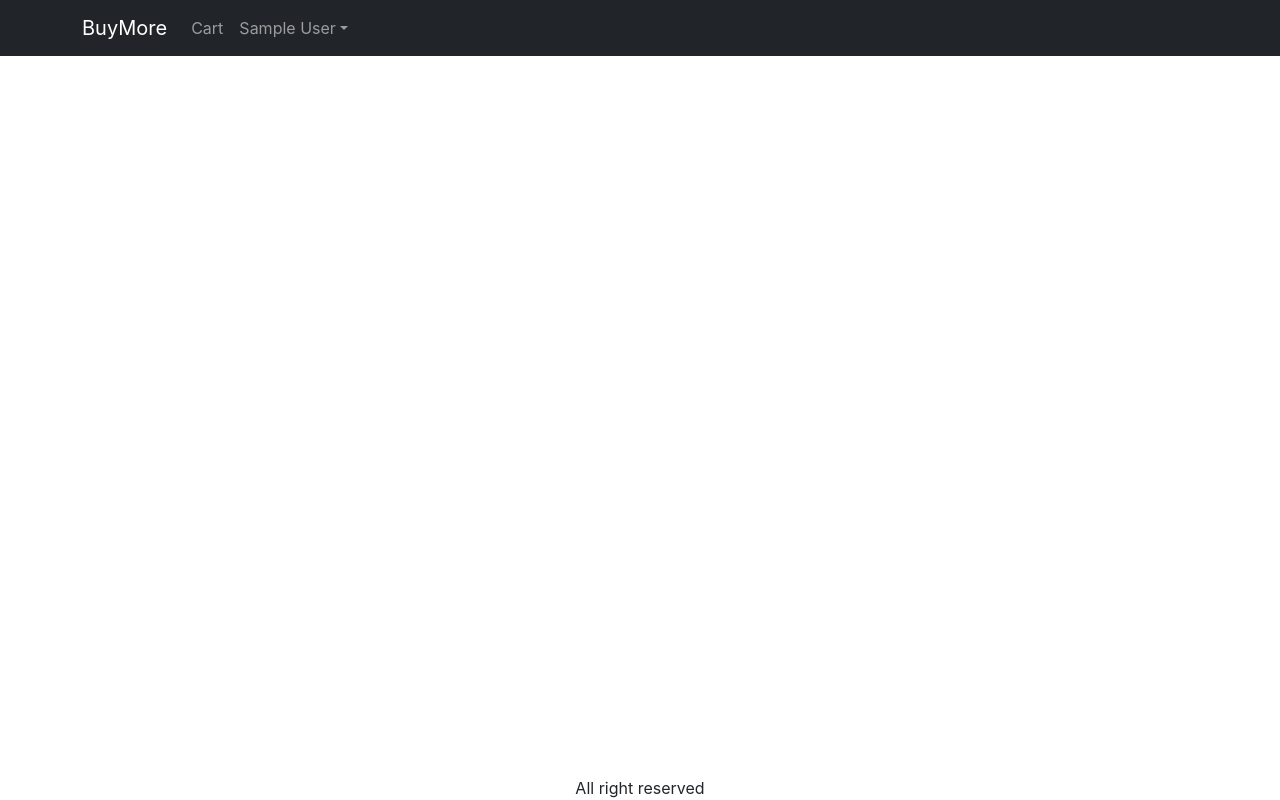
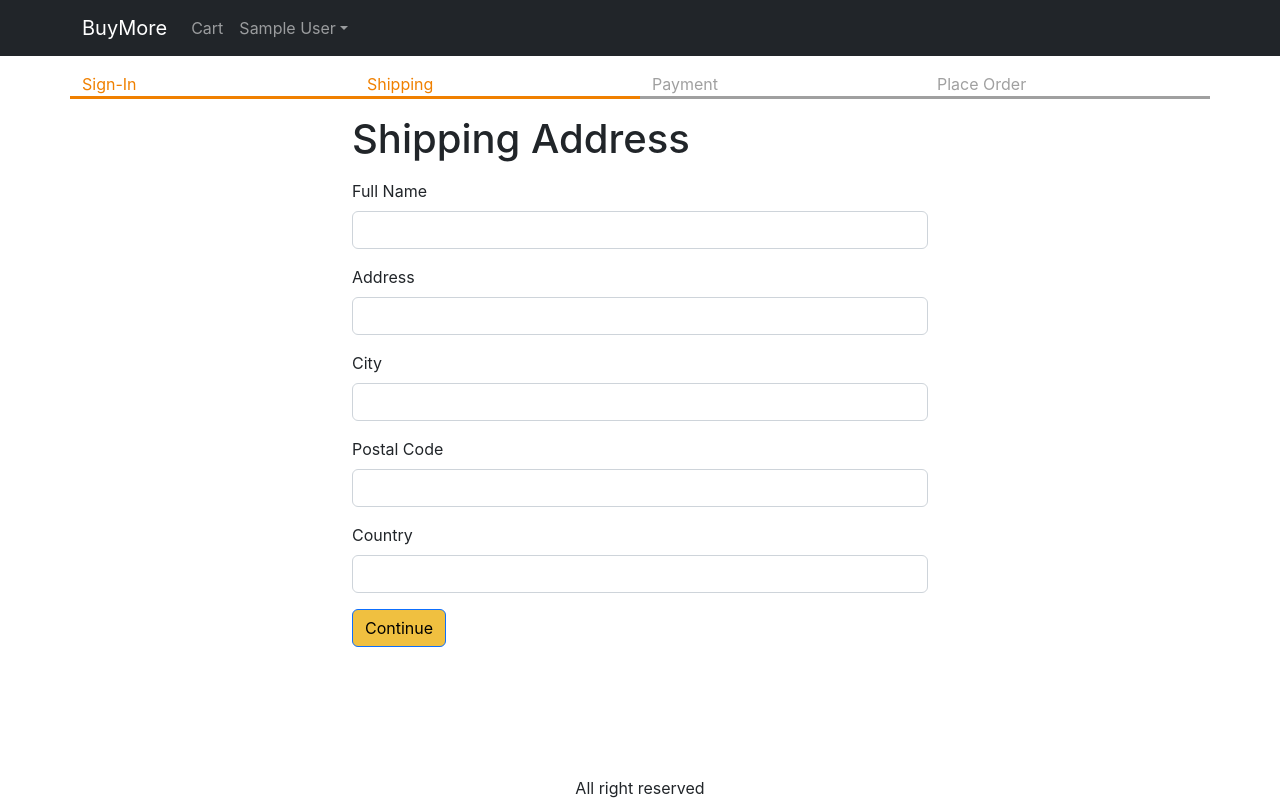
Before and after one commit to Amarjeet-Kumar1/BuyMore, a React (Create React App) app in the folder frontend/: page /shipping in a window 1280 px wide. Built offline with nearby package versions, Linux system fonts and the light colour scheme; sample sign-in values are in the browser's storage.

Commit message:
shipping address and progress

```diff
--- a/frontend/src/App.js
+++ b/frontend/src/App.js
@@ -7,6 +7,7 @@
 import HeaderNav from './components/HeaderNav';
 import CartScreen from './screens/CartScreen';
 import SigninScreen from './screens/SigninScreen';
+import ShippingAddressScreen from './screens/ShippingAddressScreen';
 function App() {
   return (
     <BrowserRouter>
@@ -21,6 +22,7 @@
               <Route path="/product/:slug" element={<ProductScreen />} />
               <Route path="/cart" element={<CartScreen />} />
               <Route path="/signin" element={<SigninScreen />} />
+              <Route path="/shipping" element={<ShippingAddressScreen />} />
               <Route path="/" element={<HomeScreen />} />
             </Routes>
           </Container>
--- a/frontend/src/Store.js
+++ b/frontend/src/Store.js
@@ -7,6 +7,9 @@
     ? JSON.parse(localStorage.getItem('userInfo'))
     : null,
   cart: {
+    shippingAddress: localStorage.getItem('shippingAddress')
+      ? JSON.parse(localStorage.getItem('shippingAddress'))
+      : {},
     cartItems: localStorage.getItem('cartItems')
       ? JSON.parse(localStorage.getItem('cartItems'))
       : [],
@@ -41,7 +44,17 @@
       return { ...state, userInfo: action.payload };
 
     case 'USER_SIGNOUT':
-      return { ...state, userInfo: null };
+      return {
+        ...state,
+        userInfo: null,
+        cart: { cartItems: [], shippingAddress: {} },
+      };
+
+    case 'SAVE_SHIPPING_ADDRESS':
+      return {
+        ...state,
+        cart: { ...state.cart, shippingAddress: action.payload },
+      };
     default:
       return state;
   }
--- /dev/null
+++ b/frontend/src/components/CheckoutSteps.js
@@ -0,0 +1,13 @@
+import React from 'react';
+import { Col, Row } from 'react-bootstrap';
+
+export default function CheckoutSteps(props) {
+  return (
+    <Row className="checkout-steps">
+      <Col className={props.step1 ? 'active' : ''}>Sign-In</Col>
+      <Col className={props.step2 ? 'active' : ''}>Shipping</Col>
+      <Col className={props.step3 ? 'active' : ''}>Payment</Col>
+      <Col className={props.step4 ? 'active' : ''}>Place Order</Col>
+    </Row>
+  );
+}
--- a/frontend/src/components/HeaderNav.js
+++ b/frontend/src/components/HeaderNav.js
@@ -10,6 +10,7 @@
   const signoutHandler = () => {
     ctxDispatch({ type: 'USER_SIGNOUT' });
     localStorage.removeItem('userInfo');
+    localStorage.removeItem('shippingAddress');
   };
   return (
     <Navbar bg="dark" variant="dark">
--- a/frontend/src/index.css
+++ b/frontend/src/index.css
@@ -47,3 +47,11 @@
 .small-container {
   max-width: 600px;
 }
+.checkout-steps > div {
+  border-bottom: 0.2rem solid #a0a0a0;
+  color: #a0a0a0;
+}
+.checkout-steps > div.active {
+  border-bottom: 0.2rem solid #f08000;
+  color: #f08000;
+}
--- /dev/null
+++ b/frontend/src/screens/ShippingAddressScreen.js
@@ -0,0 +1,112 @@
+import React, { useContext, useEffect, useState } from 'react';
+import { Helmet } from 'react-helmet-async';
+import { Button, Form } from 'react-bootstrap';
+import { Store } from '../Store';
+import { useNavigate } from 'react-router-dom';
+import CheckoutSteps from '../components/CheckoutSteps';
+
+export default function ShippingAddressScreen() {
+  const navigate = useNavigate();
+  const { state, dispatch: ctxDispatch } = useContext(Store);
+  const {
+    userInfo,
+    cart: { shippingAddress },
+  } = state;
+  const [fullName, setFullName] = useState(shippingAddress.fullName || '');
+  const [address, setAddress] = useState(shippingAddress.address || '');
+  const [city, setCity] = useState(shippingAddress.city || '');
+  const [postalCode, setPostralCode] = useState(
+    shippingAddress.postalCode || ''
+  );
+  const [country, setCountry] = useState(shippingAddress.country || '');
+
+  useEffect(() => {
+    if (!userInfo) {
+      navigate('/signin?redirect=/shipping');
+    }
+  }, [userInfo, navigate]);
+
+  const submitHandler = (e) => {
+    e.preventDefault();
+    ctxDispatch({
+      type: 'SAVE_SHIPPING_ADDRESS',
+      payload: {
+        fullName,
+        address,
+        city,
+        postalCode,
+        country,
+      },
+    });
+    localStorage.setItem(
+      'shippingAddress',
+      JSON.stringify({
+        fullName,
+        address,
+        city,
+        postalCode,
+        country,
+      })
+    );
+    navigate('/payment');
+  };
+  return (
+    <div>
+      <Helmet>
+        <title>Shipping Address</title>
+      </Helmet>
+      <CheckoutSteps step1 step2></CheckoutSteps>
+      <div className="container small-container">
+        <h1 className="my-3">Shipping Address</h1>
+
+        <Form onSubmit={submitHandler}>
+          <Form.Group className="mb-3" controlId="fullName">
+            <Form.Label>Full Name</Form.Label>
+            <Form.Control
+              value={fullName}
+              onChange={(e) => setFullName(e.target.value)}
+              required
+            />
+          </Form.Group>
+          <Form.Group className="mb-3" controlId="address">
+            <Form.Label>Address</Form.Label>
+            <Form.Control
+              value={address}
+              onChange={(e) => setAddress(e.target.value)}
+              required
+            />
+          </Form.Group>
+          <Form.Group className="mb-3" controlId="city">
+            <Form.Label>City</Form.Label>
+            <Form.Control
+              value={city}
+              onChange={(e) => setCity(e.target.value)}
+              required
+            />
+          </Form.Group>
+          <Form.Group className="mb-3" controlId="postalCode">
+            <Form.Label>Postal Code</Form.Label>
+            <Form.Control
+              value={postalCode}
+              onChange={(e) => setPostralCode(e.target.value)}
+              required
+            />
+          </Form.Group>
+          <Form.Group className="mb-3" controlId="country">
+            <Form.Label>Country</Form.Label>
+            <Form.Control
+              value={country}
+              onChange={(e) => setCountry(e.target.value)}
+              required
+            />
+          </Form.Group>
+          <div className="mb-3">
+            <Button variant="primary" type="submit">
+              Continue
+            </Button>
+          </div>
+        </Form>
+      </div>
+    </div>
+  );
+}
```
